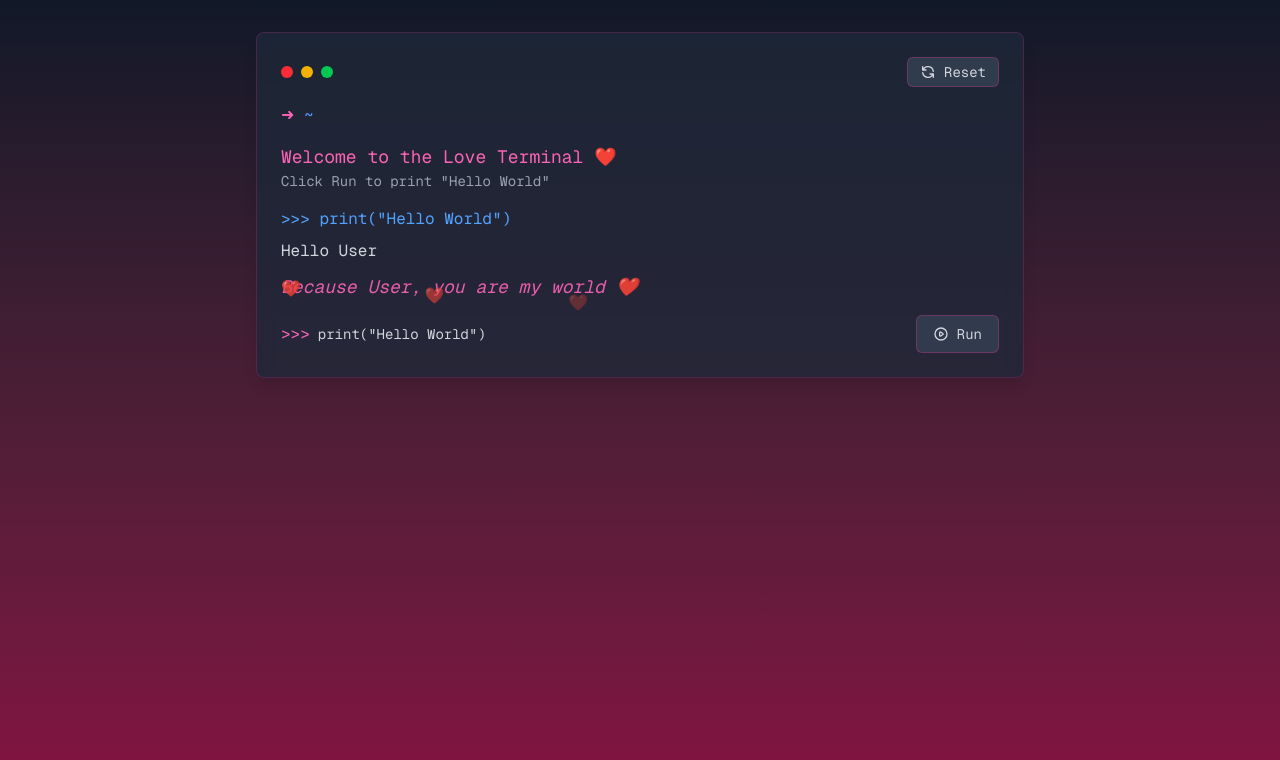
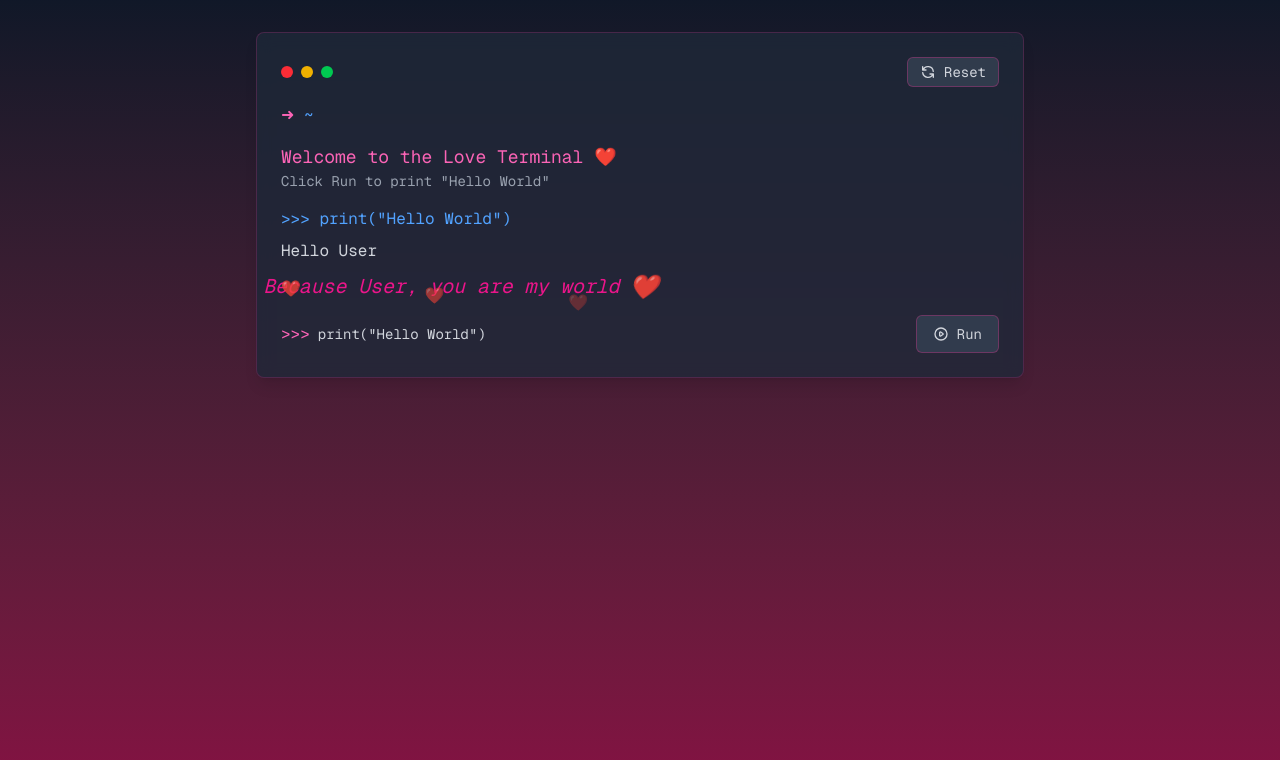
Before and after one commit to kyawphyothu/hello-world-romance, a Next.js app: page /terminal in a window 1280 px wide. Both pictures are taken after a click on the button "Run". Shown: the top 760 px of the page. Built offline with nearby package versions, Linux system fonts and the light colour scheme.

Commit message:
Enhance TerminalPage with animated greeting: integrated framer-motion for dynamic scaling and color effects on the love message, improving visual engagement and user experience.

```diff
--- a/src/app/terminal/page.tsx
+++ b/src/app/terminal/page.tsx
@@ -2,7 +2,7 @@
 
 import React, { useState, useEffect } from 'react'
 import { useSearchParams, useRouter } from 'next/navigation'
-import { motion } from "motion/react"
+import { motion, AnimatePresence } from "framer-motion"
 
 export default function TerminalPage() {
   const [output, setOutput] = useState<string[]>([])
@@ -133,9 +133,38 @@ export default function TerminalPage() {
                     initial={{ opacity: 0, y: 20 }}
                     animate={{ opacity: 1, y: 0 }}
                     transition={{ duration: 0.8, ease: "easeOut" }}
-                    className="text-pink-400 italic text-base sm:text-lg"
+                    className="text-pink-400 italic text-base sm:text-lg inline-block"
                   >
-                    Because {firstName}, you are my world ❤️
+                    <motion.div
+                      animate={{
+                        scale: [1, 1.1, 1],
+                        color: ["#f472b6", "#ff1493", "#f472b6"]
+                      }}
+                      transition={{
+                        duration: 1.2,
+                        repeat: Infinity,
+                        ease: "easeInOut",
+                        times: [0, 0.5, 1]
+                      }}
+                      className="inline-block"
+                    >
+                      Because {firstName}, you are my world{" "}
+                      <motion.div
+                        animate={{
+                          scale: [1, 1.2, 1],
+                          rotate: [0, 15, -15, 0]
+                        }}
+                        transition={{
+                          duration: 1.2,
+                          repeat: Infinity,
+                          ease: "easeInOut",
+                          times: [0, 0.5, 1]
+                        }}
+                        className="inline-block"
+                      >
+                        ❤️
+                      </motion.div>
+                    </motion.div>
                   </motion.div>
                   {/* Floating Love Icons */}
                   {[...Array(5)].map((_, i) => (
```
